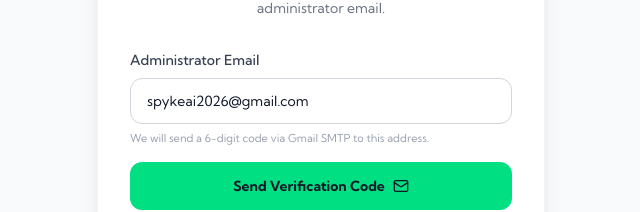
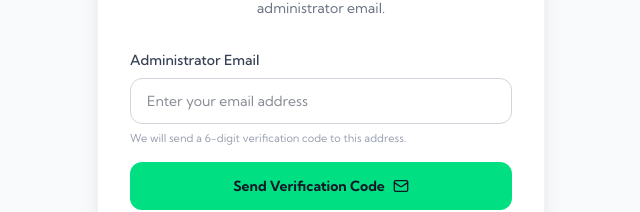
Before and after one commit to SpykeAI/website_sypke, a Next.js app: page /admin/login in a window 1280 px wide. Both pictures are taken after a click on the button "Forgot password?". Shown: the part 340-552 px from the top of the page, without its empty margins (319-959 px from the left). Built offline with nearby package versions, Linux system fonts and the light colour scheme.

Commit message:
style(login): remove hardcoded gmail address from input placeholders

```diff
--- a/src/app/admin/login/page.tsx
+++ b/src/app/admin/login/page.tsx
@@ -14,7 +14,7 @@ export default function AdminLogin() {
 
   // OTP Login Mode (Forgot Password)
   const [isOtpMode, setIsOtpMode] = useState(false);
-  const [otpEmail, setOtpEmail] = useState("spykeai2026@gmail.com");
+  const [otpEmail, setOtpEmail] = useState("");
   const [otp, setOtp] = useState("");
   const [hashPayload, setHashPayload] = useState("");
   const [otpSent, setOtpSent] = useState(false);
@@ -135,7 +135,7 @@ export default function AdminLogin() {
                 value={email}
                 onChange={(e) => setEmail(e.target.value)}
                 className="w-full px-4 py-3 rounded-xl border border-gray-300 focus:ring-2 focus:ring-[#00DF81] focus:border-transparent transition text-gray-900 text-sm"
-                placeholder="spykeai2026@gmail.com"
+                placeholder="Enter your email or user ID"
                 required
                 autoComplete="username"
               />
@@ -148,6 +148,7 @@ export default function AdminLogin() {
                   type="button"
                   onClick={() => {
                     setIsOtpMode(true);
+                    if (email) setOtpEmail(email);
                     setError("");
                   }}
                   className="text-xs font-semibold text-emerald-600 hover:text-emerald-700"
@@ -199,11 +200,11 @@ export default function AdminLogin() {
                     value={otpEmail}
                     onChange={(e) => setOtpEmail(e.target.value)}
                     className="w-full px-4 py-3 rounded-xl border border-gray-300 focus:ring-2 focus:ring-[#00DF81] focus:border-transparent transition text-gray-900 text-sm"
-                    placeholder="spykeai2026@gmail.com"
+                    placeholder="Enter your email address"
                     required
                   />
                   <p className="text-[11px] text-gray-400 mt-1.5">
-                    We will send a 6-digit code via Gmail SMTP to this address.
+                    We will send a 6-digit verification code to this address.
                   </p>
                 </div>
 
```
